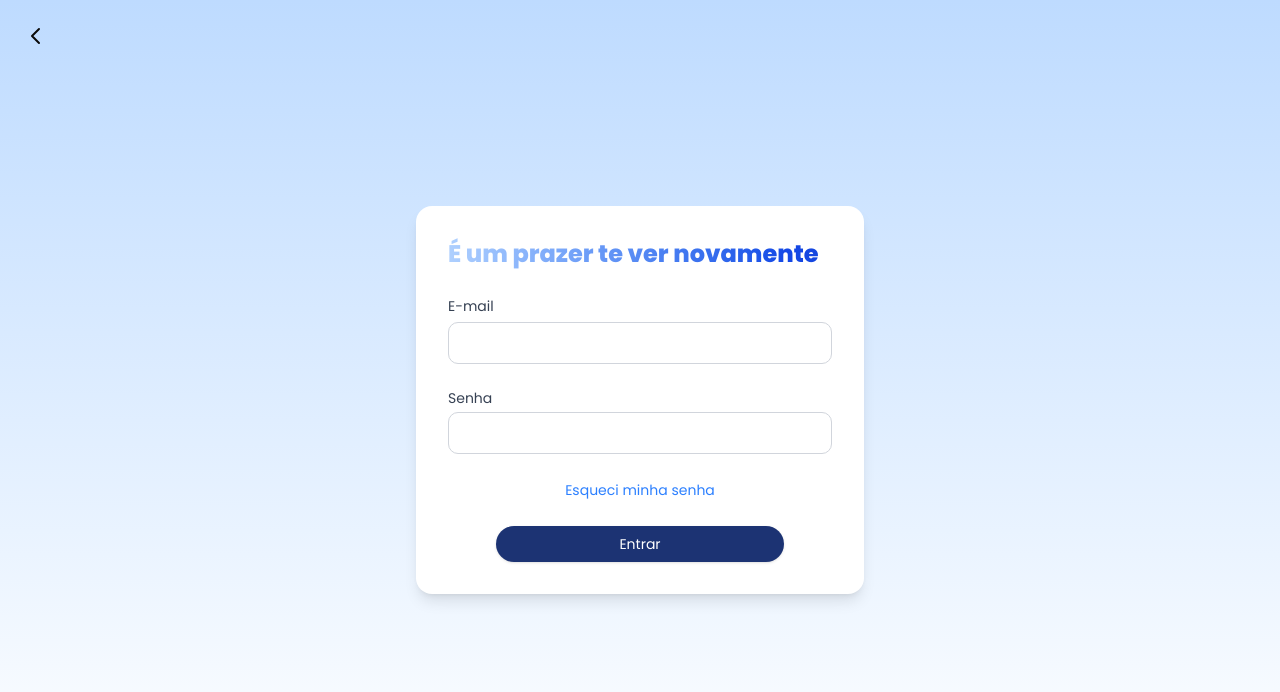
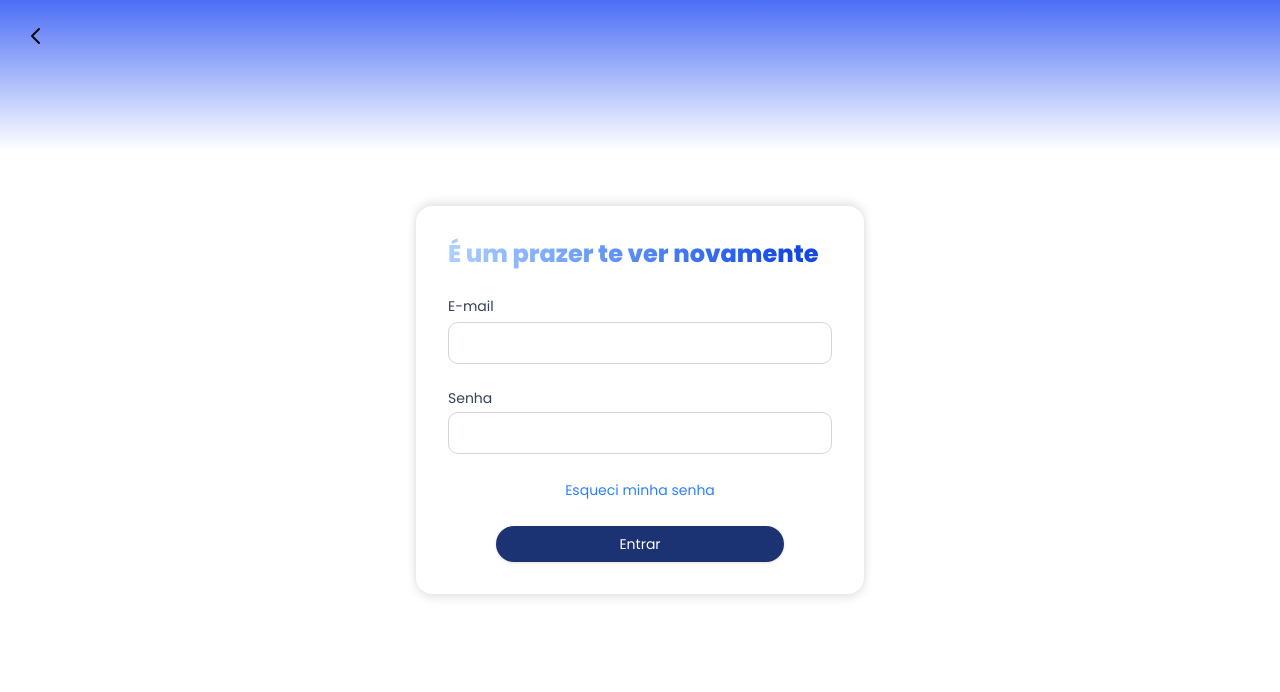
Before and after one commit to CODEPLAY-Fatec/API-ADS-4-Sem-Fatec, a Next.js app in the folder frontend/: page /login in a window 1280 px wide. Shown: the top 692 px of the page. Built offline with nearby package versions, Linux system fonts and the light colour scheme.

Commit message:
ajustes no frontend

```diff
--- a/frontend/app/page.tsx
+++ b/frontend/app/page.tsx
@@ -41,7 +41,7 @@ export default function Home() {
         <div className="mt-6">
           <Link
             href="/cadastro"
-            className="py-3 px-6 rounded-full bg-[#1C3373] text-white text-lg hover:bg-[#162b5e] hover:scale-105 transition-transform duration-200 mx-auto block"
+            className="py-3 px-4 rounded-full bg-[#1C3373] text-white text-lg hover:bg-[#162b5e] hover:scale-105 transition-transform duration-200 mx-auto block w-fit"
           >
             Comece sua jornada conosco
           </Link>
--- a/frontend/created-components/loginForm.tsx
+++ b/frontend/created-components/loginForm.tsx
@@ -4,8 +4,9 @@ import { User } from "@shared/User";
 import React, { useState } from "react";
 import { useRouter } from "next/navigation";
 import { Button } from "@/components/ui/button";
-import { Label } from "@/components/ui/label"; // Certifique-se de que o caminho está correto
+import { Label } from "@/components/ui/label";
 import GradientText from "./GradientText";
+import FadeIn from "./FadeIn";
 
 ""
 const LoginForm: React.FC = () => {
@@ -36,7 +37,8 @@ const LoginForm: React.FC = () => {
     };
 
     return (
-        <div className="flex min-h-screen items-center justify-center bg-gradient-to-b from-blue-200 to-white px-6">
+        <FadeIn>
+        <div className="flex min-h-screen items-center justify-center px-6">
             <button
                 type="button"
                 onClick={() => router.push("/")}
@@ -59,7 +61,7 @@ const LoginForm: React.FC = () => {
                 </svg>
             </button>
 
-            <div className="w-full max-w-md rounded-2xl bg-white p-8 shadow-lg">
+            <div className="w-full max-w-md rounded-2xl bg-white p-8 shadow-[0px_4px_10px_rgba(0,0,0,0.1),_0px_-4px_10px_rgba(0,0,0,0.1)]">
                 <GradientText>É um prazer te ver novamente</GradientText>
                 <form onSubmit={handleSubmit} className="mt-6 space-y-6">
                     <div>
@@ -104,6 +106,7 @@ const LoginForm: React.FC = () => {
                 </form>
             </div>
         </div>
+    </FadeIn>
     );
 };
 
```
